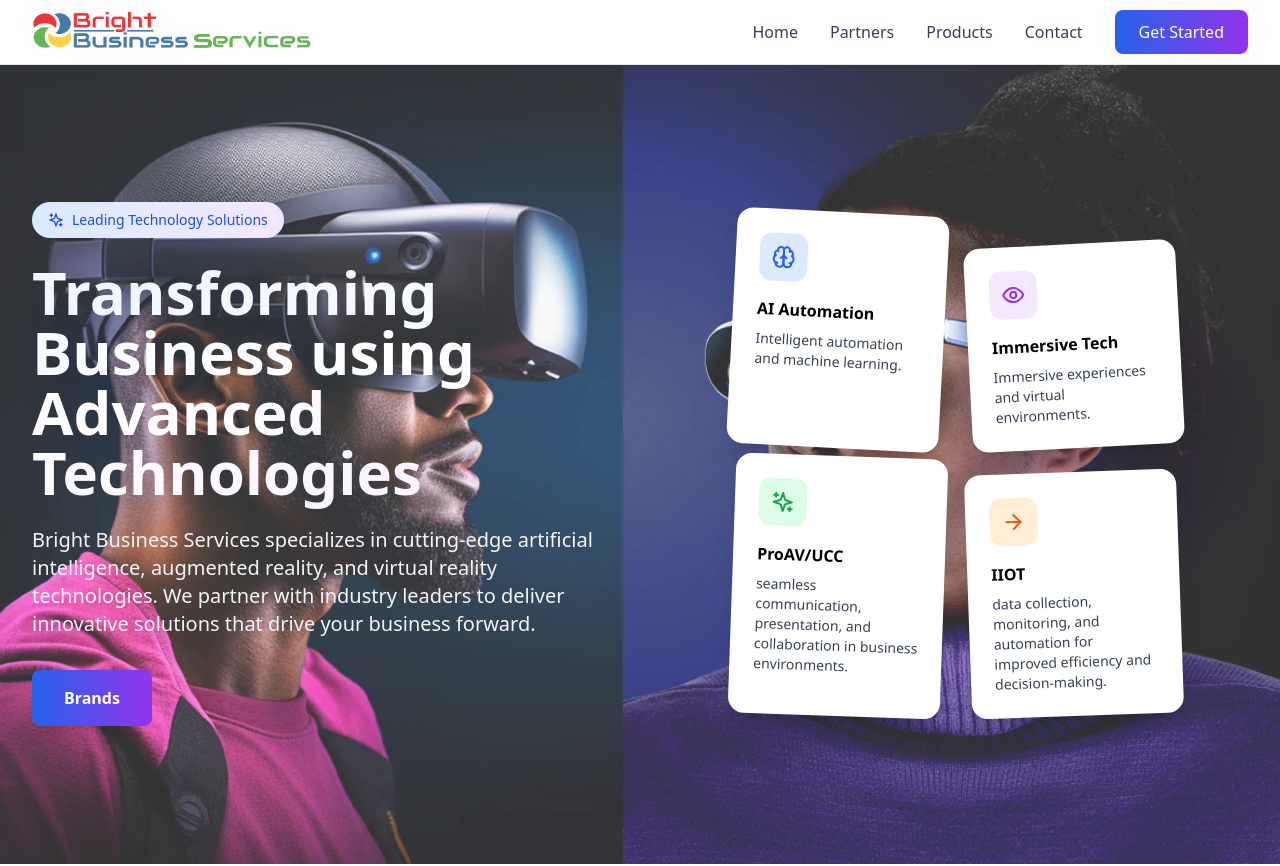
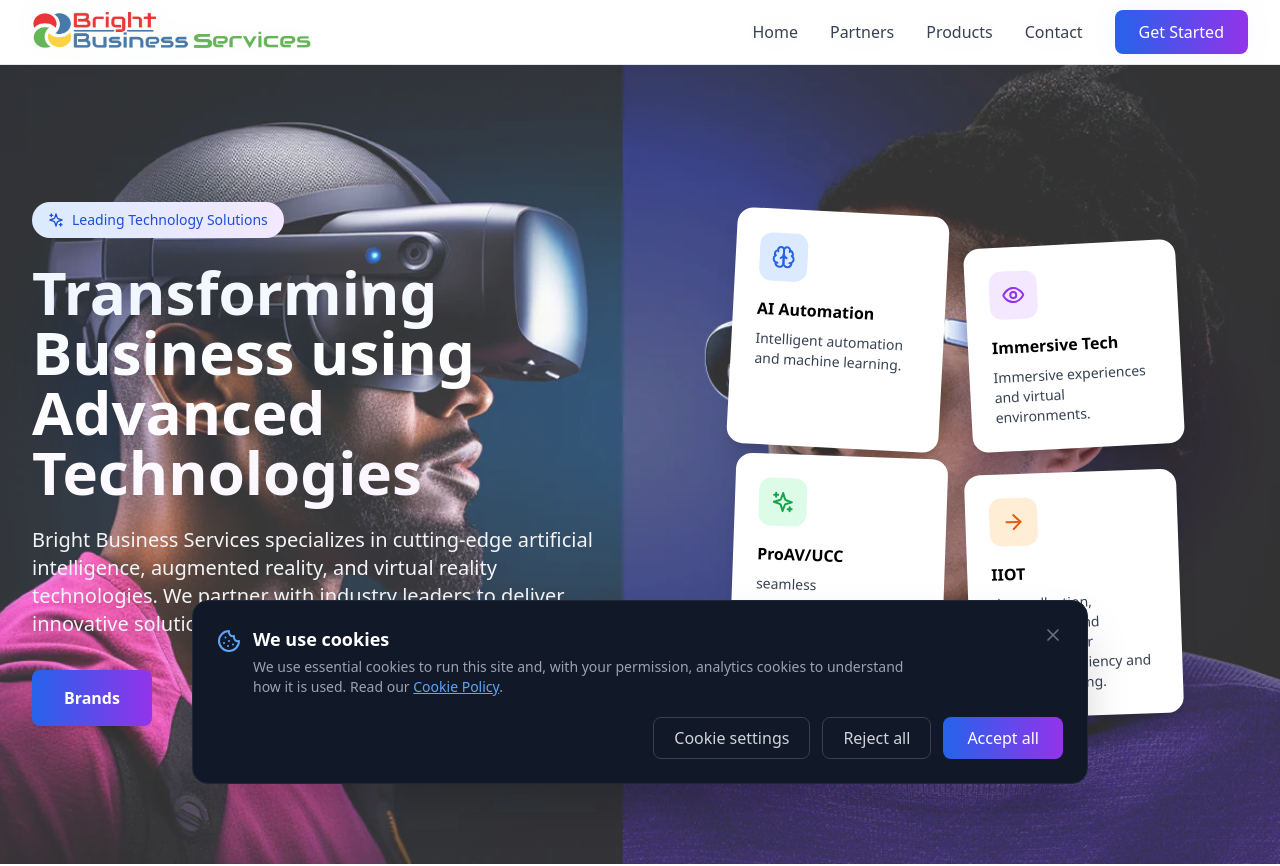
Before and after one commit to BBSoman/Website, a React (Vite) app: page / in a window 1280 px wide. Shown: the top 866 px of the page. Built offline with nearby package versions, Linux system fonts and the light colour scheme.

Commit message:
Add CookieConsent component to App

```diff
--- a/src/App.tsx
+++ b/src/App.tsx
@@ -31,6 +31,7 @@
 import TermsAndConditionsPage from './pages/TermsAndConditionsPage';
 import PrivacyPolicyPage from './pages/PrivacyPolicyPage';
 import CookiesPolicyPage from './pages/CookiesPolicyPage';
+import CookieConsent from './components/CookieConsent';
 
 function App() {
   return (
@@ -86,6 +87,7 @@
        <Route path="/privacy-policy" element={<PrivacyPolicyPage />} />
        <Route path="/cookies-policy" element={<CookiesPolicyPage />} />
       </Routes>
+      <CookieConsent />
     </div>
   );
 }
```
